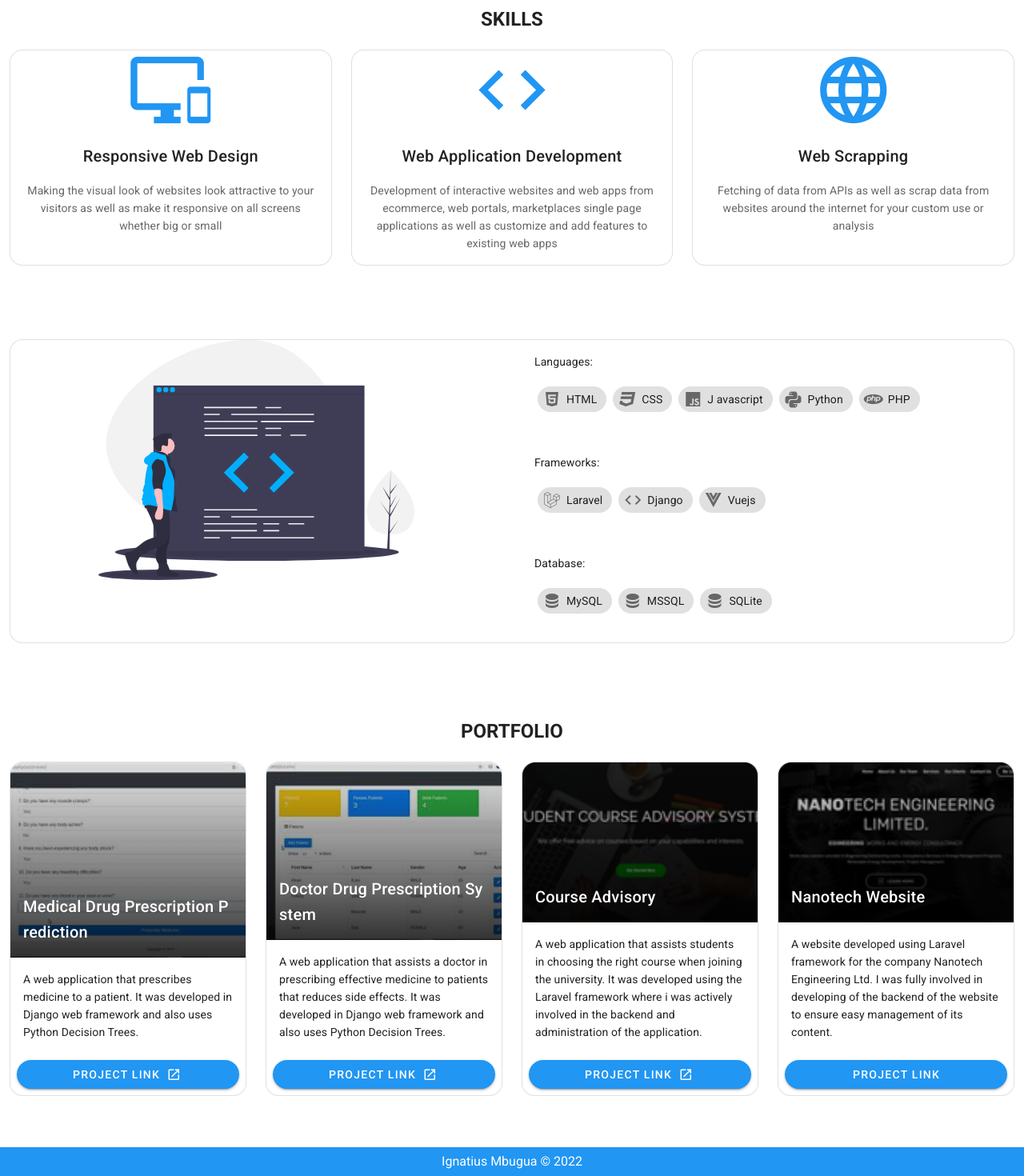
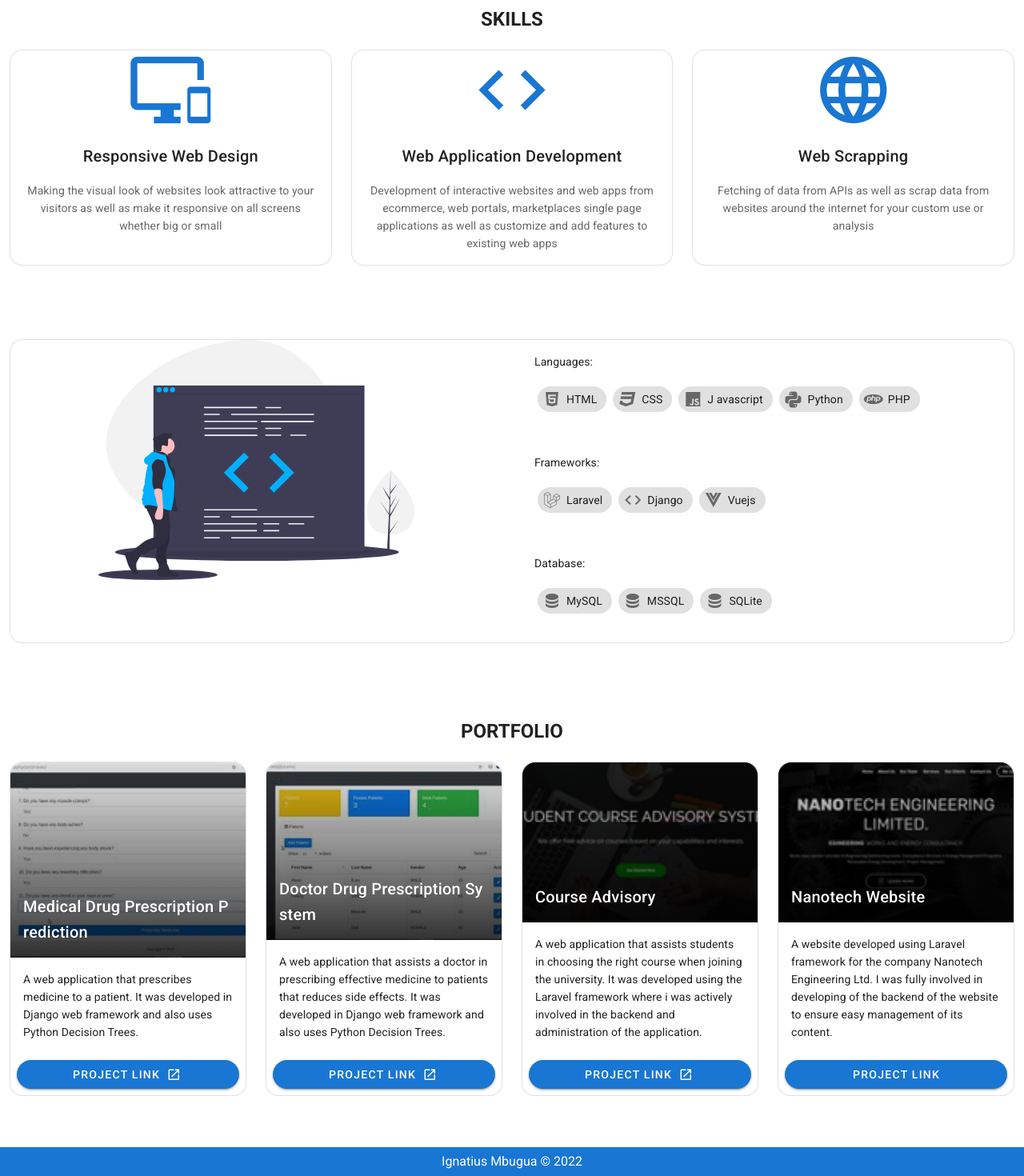
Before and after one commit to ignatius-mbugua/ignatius-mbugua.github.io, a Vue app: page / in a window 1280 px wide. Shown: the part 514-1984 px from the top of the page at 80% size. Built offline with nearby package versions, Linux system fonts and the light colour scheme.

Commit message:
update:website theme color

```diff
--- a/src/components/AppBar.vue
+++ b/src/components/AppBar.vue
@@ -1,5 +1,5 @@
 <template>
-  <v-app-bar app color="blue" dark>
+  <v-app-bar app color="primary" dark>
     <v-toolbar-title id="top">Ignatius Mbugua</v-toolbar-title>
     <v-spacer></v-spacer>
 
--- a/src/components/Footer.vue
+++ b/src/components/Footer.vue
@@ -1,5 +1,5 @@
 <template>
-  <v-footer color="blue" class="justify-center white--text">
+  <v-footer color="primary" class="justify-center white--text">
     <div>Ignatius Mbugua &copy; {{ new Date().getFullYear() }}</div>
   </v-footer>
 </template>
--- a/src/components/Header.vue
+++ b/src/components/Header.vue
@@ -1,5 +1,5 @@
 <template>
-  <section id="header" class="rounded-xl grey lighten-5 my-3 py-10">
+  <section id="header" class="my-3 py-10">
     <v-row class="align-md-center">
       <v-col cols="12" sm="6">
         <div class="text-center">
--- a/src/components/Portfolio.vue
+++ b/src/components/Portfolio.vue
@@ -25,7 +25,7 @@
             <v-btn
               block
               rounded
-              color="blue"
+              color="primary"
               dark
               href="https://github.com/ignatius-mbugua/medical-drug-prescription-prediction"
               target="_blank"
@@ -59,7 +59,7 @@
             <v-btn
               block
               rounded
-              color="blue"
+              color="primary"
               dark
               href="https://github.com/ignatius-mbugua/doctor-drug-prescription-system"
               target="_blank"
@@ -94,7 +94,7 @@
             <v-btn
               block
               rounded
-              color="blue"
+              color="primary"
               dark
               href="https://github.com/ignatius-mbugua/course_advisory"
               target="_blank"
@@ -126,7 +126,7 @@
           </v-card-text>
 
           <v-card-actions>
-            <v-btn block rounded color="blue" dark>
+            <v-btn block rounded color="primary" dark>
               Project Link
             </v-btn>
           </v-card-actions>
--- a/src/components/ScrollToTop.vue
+++ b/src/components/ScrollToTop.vue
@@ -7,7 +7,7 @@
     fixed
     bottom
     right
-    color="blue"
+    color="primary"
     @click="toTop"
   >
     <v-icon>mdi-chevron-up</v-icon>
--- a/src/components/Services.vue
+++ b/src/components/Services.vue
@@ -5,7 +5,7 @@
       <!-- Services -->
       <v-col cols="12" sm="12" md="4">
         <v-card class="rounded-xl" height="100%" outlined>
-          <v-icon color="blue" size="100"> mdi-monitor-cellphone </v-icon>
+          <v-icon color="primary" size="100"> mdi-monitor-cellphone </v-icon>
           <v-card-title class="justify-center">
             Responsive Web Design
           </v-card-title>
@@ -17,7 +17,7 @@
       </v-col>
       <v-col cols="12" sm="12" md="4">
         <v-card class="rounded-xl" height="100%" outlined>
-          <v-icon color="blue" size="100"> mdi-code-tags</v-icon>
+          <v-icon color="primary" size="100"> mdi-code-tags</v-icon>
           <v-card-title class="justify-center">
             Web Application Development
           </v-card-title>
@@ -29,7 +29,7 @@
       </v-col>
       <v-col cols="12" sm="12" md="4">
         <v-card class="rounded-xl" height="100%" outlined>
-          <v-icon color="blue" size="100"> mdi-web</v-icon>
+          <v-icon color="primary" size="100"> mdi-web</v-icon>
           <v-card-title class="justify-center">
             Web Scrapping
           </v-card-title>
```
